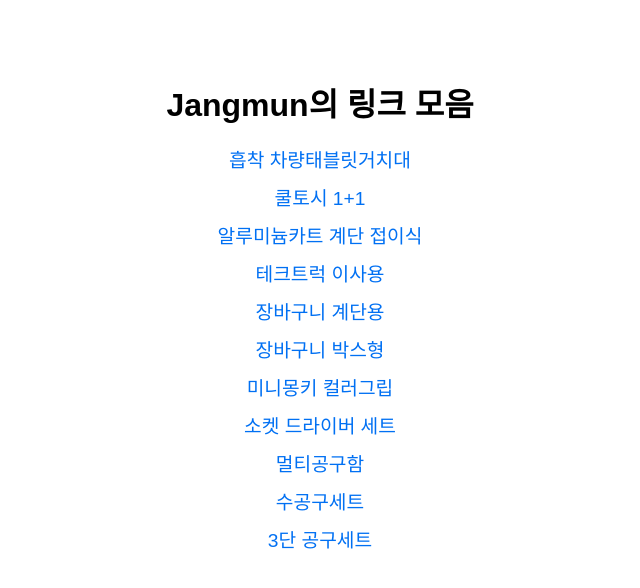
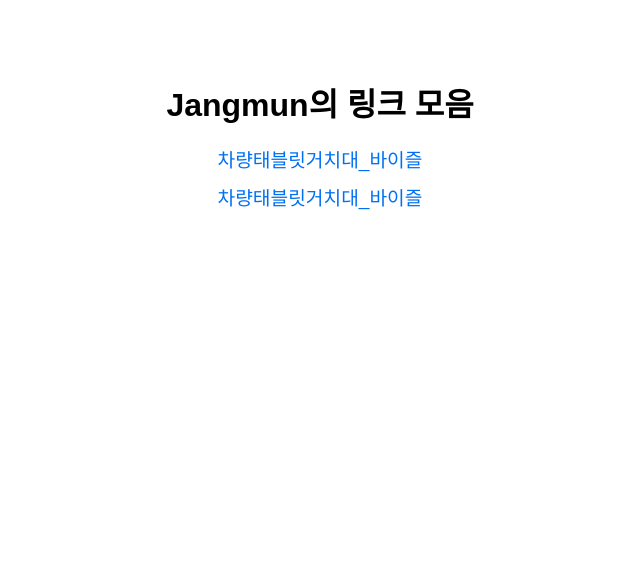
Before and after one commit to sessak0722/jm-minisite, a plain HTML site: page index.html in a window 1280 px wide. Shown: the whole page, without its empty margins (320-960 px from the left). Drawn offline with Linux system fonts and the light colour scheme.

Commit message:
Update index.html

```diff
--- a/index.html
+++ b/index.html
@@ -34,17 +34,8 @@
 <body>
   <h1>Jangmun의 링크 모음</h1>
   <ul>
-    <li><a href="https://smartstore.naver.com/shs2731/products/5643358173" target="_blank">흡착 차량태블릿거치대</a></li>
-    <li><a href="https://smartstore.naver.com/shs2731/products/11672945894" target="_blank">쿨토시 1+1</a></li>
-    <li><a href="https://smartstore.naver.com/shs2731/products/12011803419" target="_blank">알루미늄카트 계단 접이식</a></li>
-    <li><a href="https://smartstore.naver.com/shs2731/products/12021808526" target="_blank">테크트럭 이사용</a></li>
-    <li><a href="https://smartstore.naver.com/shs2731/products/12022109997" target="_blank">장바구니 계단용</a></li>
-    <li><a href="https://smartstore.naver.com/shs2731/products/12022764360" target="_blank">장바구니 박스형</a></li>
-    <li><a href="https://smartstore.naver.com/shs2731/products/11811131166" target="_blank">미니몽키 컬러그립</a></li>
-    <li><a href="https://smartstore.naver.com/shs2731/products/11784649175" target="_blank">소켓 드라이버 세트</a></li>
-    <li><a href="https://smartstore.naver.com/shs2731/products/11745623010" target="_blank">멀티공구함</a></li>
-    <li><a href="https://smartstore.naver.com/shs2731/products/11714888687" target="_blank">수공구세트</a></li>
-    <li><a href="https://smartstore.naver.com/shs2731/products/11594198000" target="_blank">3단 공구세트</a></li>
+    <li><a href="https://shopping.buyzle.co.kr/product/productInfo.do?prdNo=16285598347" target="_blank">차량태블릿거치대_바이즐</a></li>
+    <li><a href="https://www.11st.co.kr/products/8564413888" target="_blank">차량태블릿거치대_바이즐</a></li>
   </ul>
 </body>
 </html>
```
